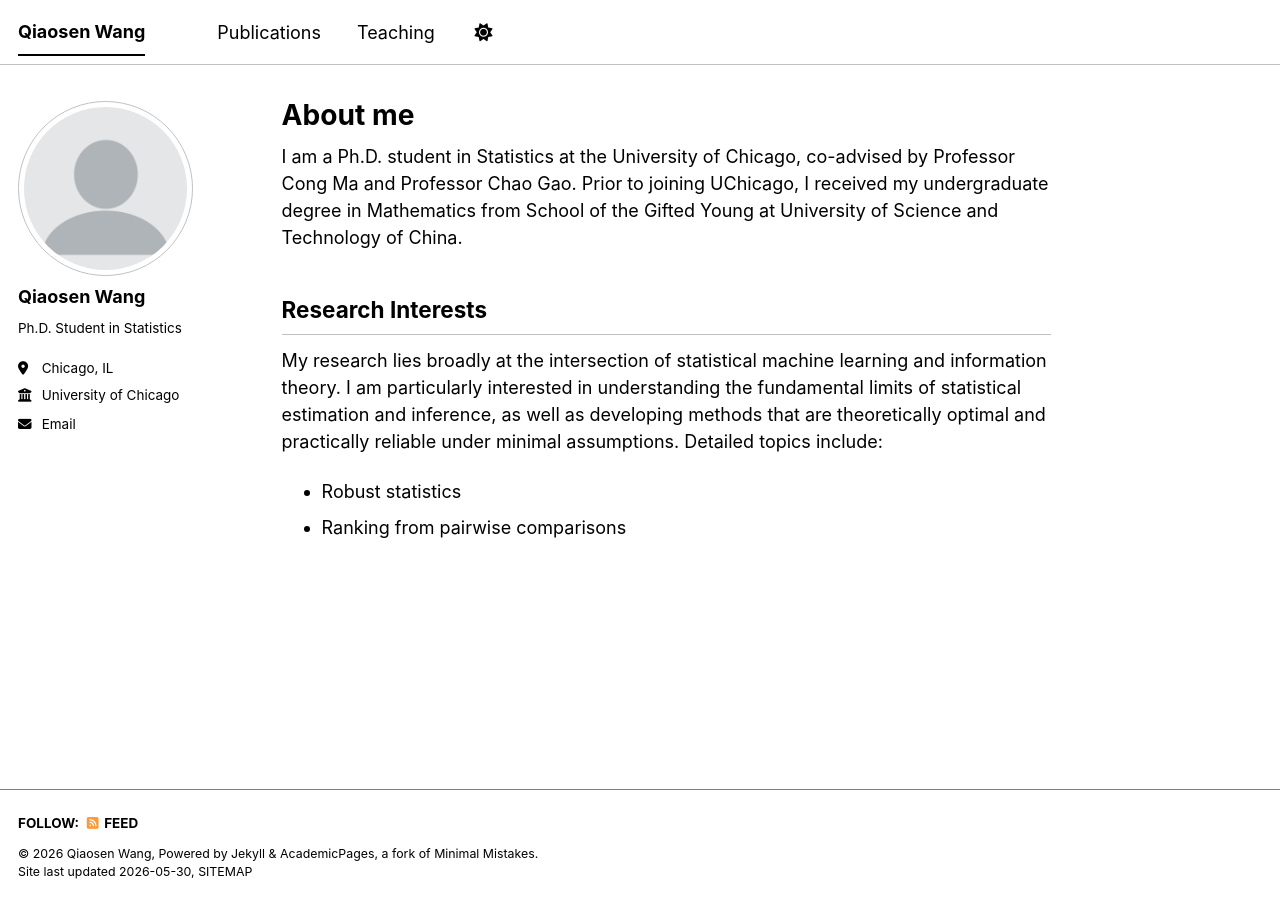
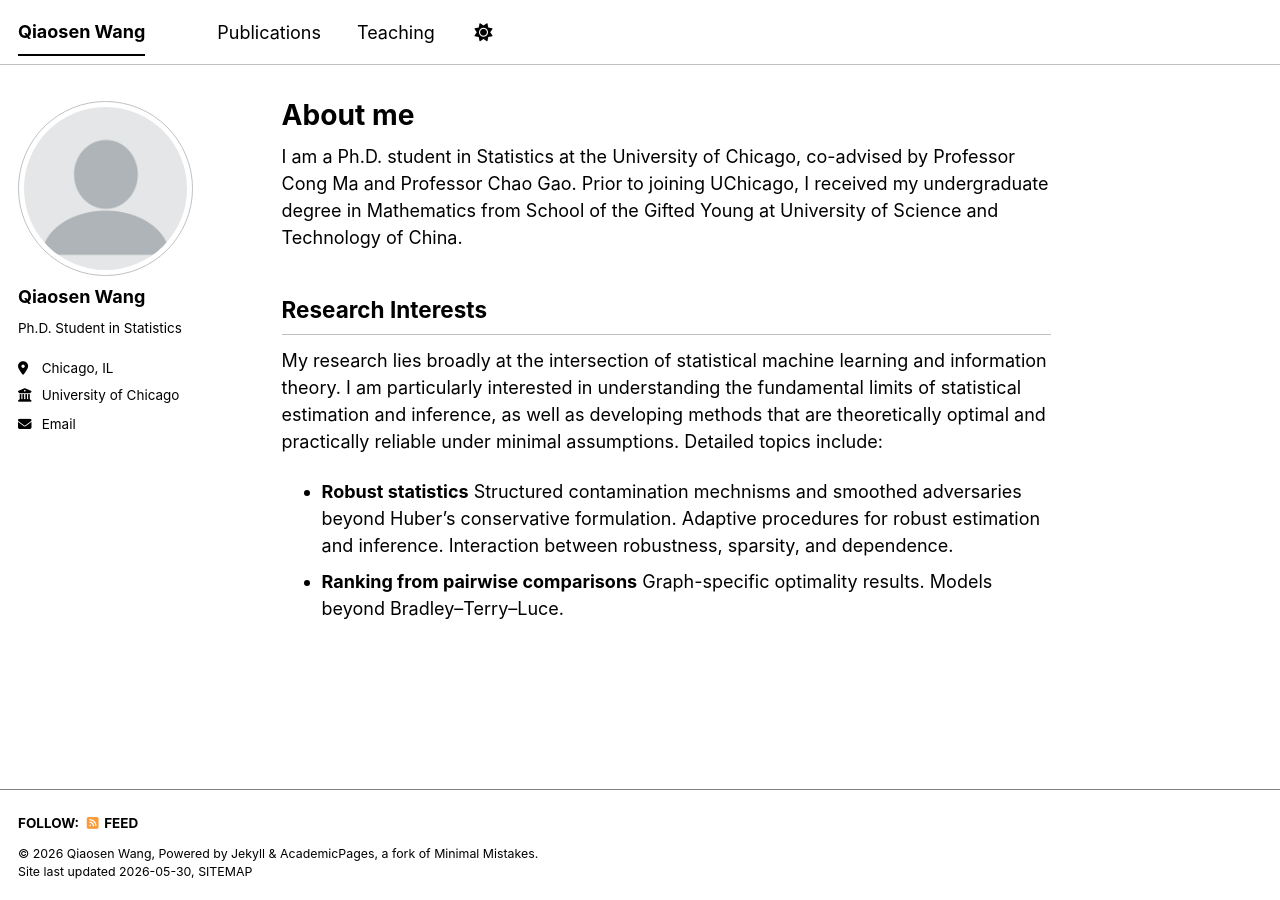
Before and after one commit to qiaosenwang/qiaosenwang.github.io, a Jekyll site: the page built from _pages/about.md, in a window 1280 px wide. Built offline with Jekyll 4.4.1, drawn with Linux system fonts in a browser that asks for light colours; a script bundle is joined from its source files by our own code; library files that are not in the unit come from our copies.

Commit message:
Update about.md

```diff
--- a/_pages/about.md
+++ b/_pages/about.md
@@ -11,5 +11,7 @@ I am a Ph.D. student in Statistics at the University of Chicago, co-advised by P
 
 ## Research Interests
 My research lies broadly at the intersection of statistical machine learning and information theory. I am particularly interested in understanding the fundamental limits of statistical estimation and inference, as well as developing methods that are theoretically optimal and practically reliable under minimal assumptions. Detailed topics include:
-- Robust statistics
-- Ranking from pairwise comparisons
+- **Robust statistics**
+  Structured contamination mechnisms and smoothed adversaries beyond Huber's conservative formulation. Adaptive procedures for robust estimation and inference. Interaction between robustness, sparsity, and dependence.
+- **Ranking from pairwise comparisons**
+  Graph-specific optimality results. Models beyond Bradley--Terry--Luce.
```
